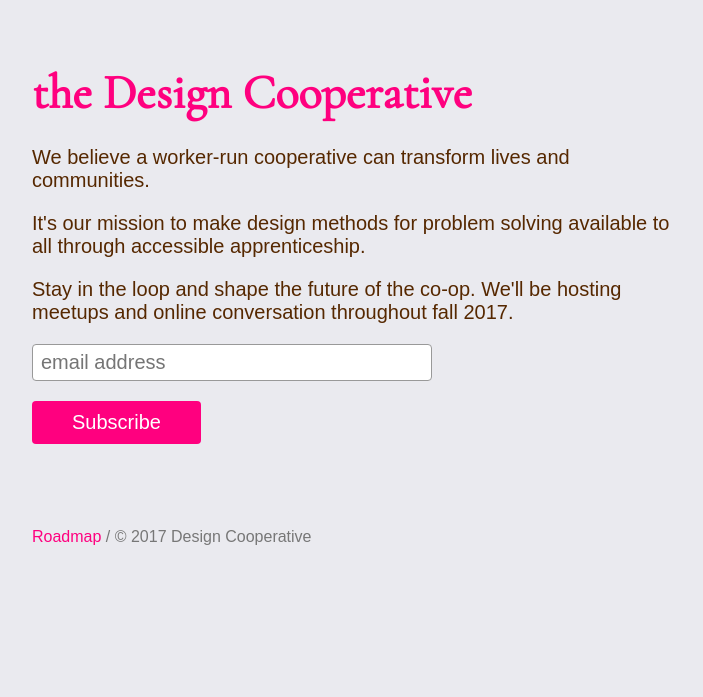
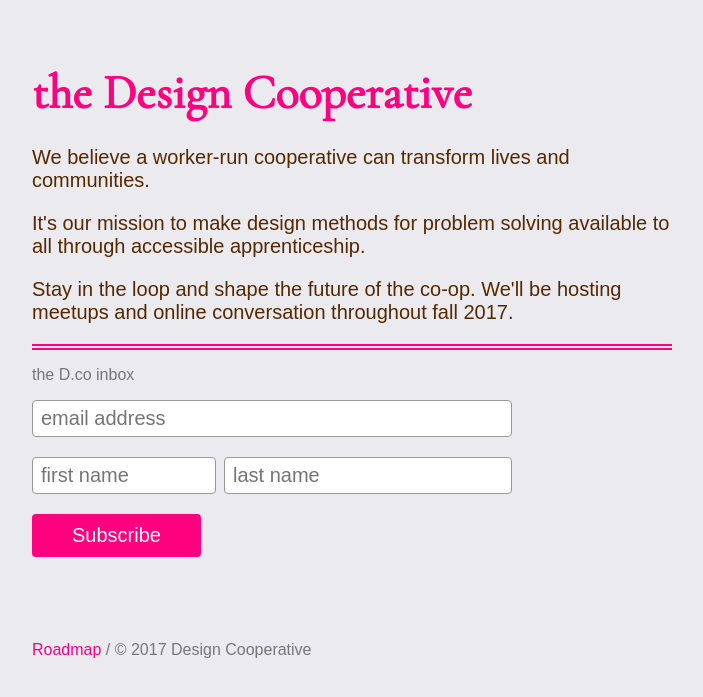
Before and after one commit to designcooperative/designcooperative.github.io, a Jekyll site: the page built from README.md, in a window 1280 px wide. Shown: the top 697 px of the page, without its empty margins (288-991 px from the left). Built offline with Jekyll 4.4.1, drawn with Linux system fonts in a browser that asks for light colours; some web fonts are replaced; our own code applies the rules of GitHub Pages for plain Markdown files.

Commit message:
homepage updates

```diff
--- a/_layouts/default.html
+++ b/_layouts/default.html
@@ -3,12 +3,25 @@
 
 {% include header.html %}
 
-<p>We believe a worker-run cooperative can transform lives and communities.<p><p>It's our mission to make design methods for problem solving available to all through accessible apprenticeship.</p><p>Stay in the loop and shape the future of the co-op. We'll be hosting meetups and online conversation throughout fall 2017.</p>
+<div id="manifesto">
+	<p>We believe a worker-run cooperative can transform lives and communities.<p><p>It's our mission to make design methods for problem solving available to all through accessible apprenticeship.</p><p>Stay in the loop and shape the future of the co-op. We'll be hosting meetups and online conversation throughout fall 2017.</p>
+</div>
 
-<div id="mc_embed_signup">
+<div id="subscribe">
+	<h3>the D.co inbox</h3>
+
 	<form action="//designcoop.us16.list-manage.com/subscribe/post?u=627516cb06df0fe4a21fc42a6&amp;id=efb9220fe6" method="post" id="mc-embedded-subscribe-form" name="mc-embedded-subscribe-form" class="validate" target="_blank" novalidate>
-		<div id="mc_embed_signup_scroll">
-			<input class="field" type="email" value="" name="EMAIL" class="email" id="mce-EMAIL" placeholder="email address" required>
+			<div>
+				<input class="field full-width email" type="email" value="" name="EMAIL" class="email" id="mce-EMAIL" placeholder="email address" required>
+			</div>
+
+			<div class="left-minor-input">
+				<input class="field" type="text" value="" name="FNAME" id="mce-FNAME" placeholder="first name" required>
+			</div>
+
+			<div class="right-major-input">
+				<input class="field" type="text" value="" name="LNAME" id="mce-LNAME" placeholder="last name" required>
+			</div>
 
 			<!-- DO NOT REMOVE -->
 			<div style="position: absolute; left: -5000px;" aria-hidden="true">
@@ -16,9 +29,8 @@
 			</div>
 
 			<div class="clear">
-				<input class="button" type="submit" value="Subscribe" name="subscribe" id="mc-embedded-subscribe" class="button">
+				<input class="button" type="submit" value="Subscribe" name="subscribe" id="mc-embedded-subscribe">
 			</div>
-		</div>
 	</form>
 </div>
 
--- a/assets/main.scss.css
+++ b/assets/main.scss.css
@@ -11,6 +11,9 @@
 	margin: 0;
  	padding: 0;
  	border: none;
+ 	-webkit-box-sizing: border-box;
+	-moz-box-sizing: border-box;
+	box-sizing: border-box;
 }
 
 html {
@@ -37,17 +40,13 @@ footer {
 }
 
 input {
-	-webkit-box-sizing: border-box;
-	-moz-box-sizing: border-box;
-	box-sizing: border-box;
 	border-radius: 4px;
 	padding: 6px 8px;
 	border: 1px solid #999;
 }
 
 input.field {
-	width: 20em;
-	max-width: 100%;
+	width: 100%;
 }
 
 input.button {
@@ -75,6 +74,27 @@ input.button:hover {
 #content {
 	padding-top: 4em;
 	padding-bottom: 1em;
+}
+
+#manifesto {
+	border-bottom: 6px double #FF007F;
+}
+
+#subscribe {
+	width: 30em;
+	max-width: 100%;
+	margin-top: 1em;
+}
+
+.left-minor-input {
+	float: left;
+	padding-right: .5em;
+	width: 40%;
+}
+
+.right-major-input {
+	float: left;
+	width: 60%;
 }
 
 /* styles */
@@ -132,7 +152,15 @@ a:hover {
 	border-bottom: 1px solid #FF007F;
 }
 
-.errorText {
-	margin-top: -2em;
-	margin-bottom: 1em;
+/* responsive */
+
+@media (max-width: 30em) {
+	.left-minor-input {
+		padding-right: 0;
+		width: 100%;
+	}
+
+	.right-major-input {
+		width: 100%;
+	}
 }
```
